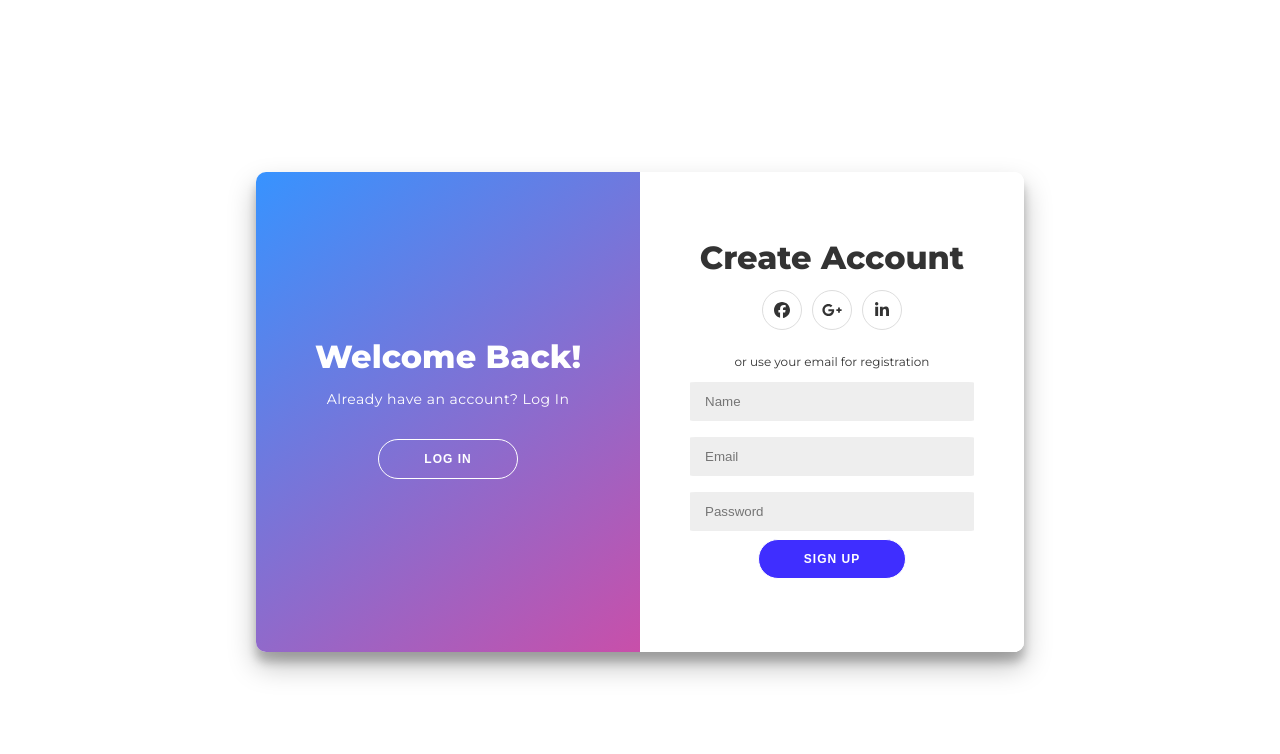
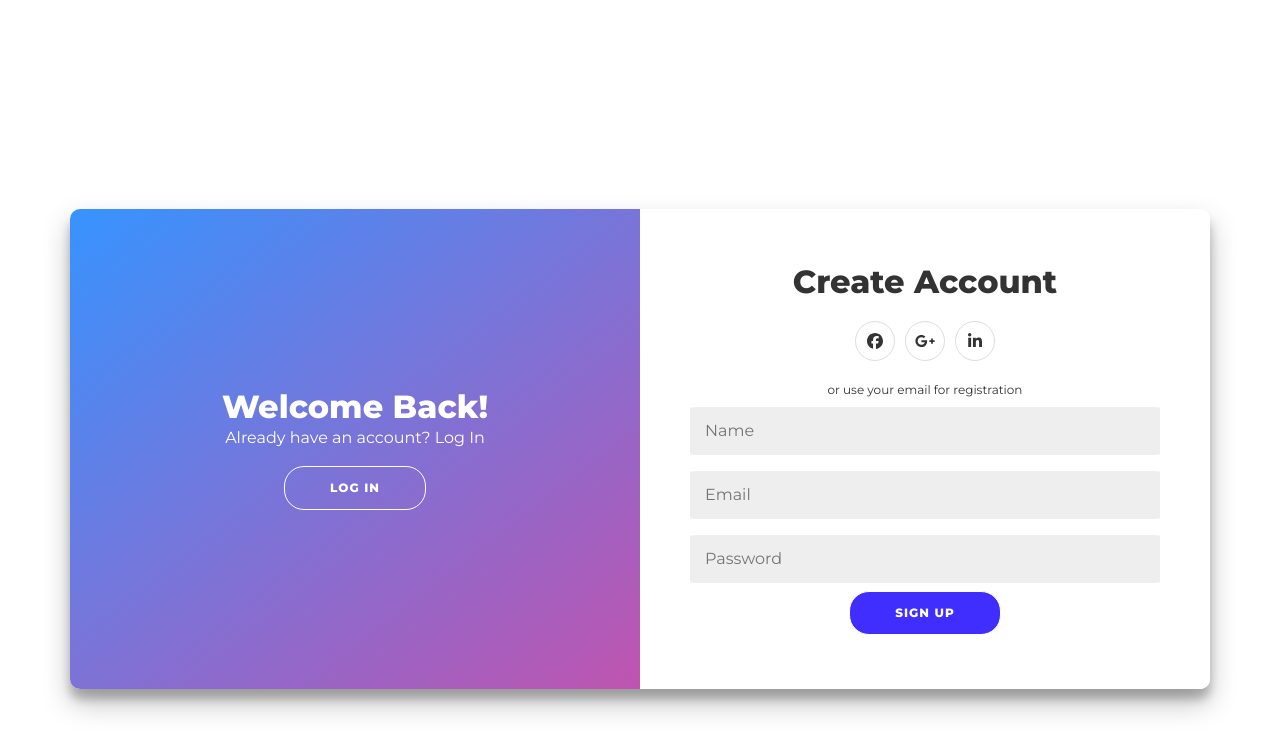
Before and after one commit to escalandres/PasswordManager, a React (Vite) app in the folder client/: page / in a window 1280 px wide. Both pictures are taken after a click on the button "SIGN UP". Shown: the top 754 px of the page. Built offline with nearby package versions, Linux system fonts and the light colour scheme.

Commit message:
AlertMessage component added, styles fixed

```diff
--- /dev/null
+++ b/client/src/components/AlertMessage.jsx
@@ -0,0 +1,14 @@
+import React, { Component } from 'react';
+import Alert from 'react-bootstrap/Alert';
+import '../css/alert.css';
+export default class AlertMessage extends Component{
+    render(){
+        return(
+            <div id="" className="">
+                <Alert className="alert" variant={this.props.type}>
+                    {this.props.text}
+                </Alert>
+            </div>
+        )
+    }
+}
--- a/client/src/components/Login.jsx
+++ b/client/src/components/Login.jsx
@@ -5,7 +5,13 @@ import axios from 'axios';
 import { FontAwesomeIcon } from "@fortawesome/react-fontawesome";
 import {faFacebook,faGooglePlusG, faLinkedinIn} from "@fortawesome/free-brands-svg-icons";
 import '../css/login.css';
-import {faSpinner} from "@fortawesome/free-solid-svg-icons"
+import {faSpinner} from "@fortawesome/free-solid-svg-icons";
+import AlertMessage from "./AlertMessage";
+// import {Alert} from 'react-bootstrap/';
+import Alert from 'react-bootstrap/Alert';
+
+//
+
 
 const cookies = new Cookies();
 const initialState = {
@@ -35,6 +41,7 @@ const Login = () => {
     }, []);
     const navigate = useNavigate();
     const [form, setForm] = useState(initialState);
+    const [show, setShow] = React.useState(false)
     const [isSignup, setIsSignup] = useState(false);
     const switchMode = () => {
         setIsSignup((prevIsSignup) => !prevIsSignup);
@@ -78,7 +85,9 @@ const Login = () => {
                 }, 2000);
 
             }
-
+            else{
+                setShow(true)
+            }
 
             // cookies.set('token', token);
             // cookies.set('username', username);
@@ -98,13 +107,16 @@ const Login = () => {
 
     return(
         <div className="body">
+            <div id="alert-container" className="alert-container">
+                <AlertMessage type="danger" text="¡El email y/o contraseña son incorrectos!"/>
+            </div>
             <div id="load-container" className="load-container hide">
                 <FontAwesomeIcon className="load-icon fa-pulse fa-3x fa-fw" icon={faSpinner} />
             </div>
             <div className="container" id="container">
                 <div className="form-container sign-up-container">
                     <form action="#" onSubmit={handleSubmit}>
-                        <h1 className="h1-black">Create Account</h1>
+                        <h1 className="h1-black pm-h1">Create Account</h1>
                         <div className="social-container">
                             <a href="#" className="social">
                             <FontAwesomeIcon className="icon" icon={faFacebook}/>
@@ -116,18 +128,18 @@ const Login = () => {
                             <FontAwesomeIcon className="icon" icon={faLinkedinIn} /></a>
                         </div>
                         <span>or use your email for registration</span>
-                            <input type="text" placeholder="Name" name="sname"
+                            <input className="pm-input" type="text" placeholder="Name" name="sname"
                                 onChange={handleChange}/>
-                            <input type="email" placeholder="Email" name="semail"
+                            <input className="pm-input" type="email" placeholder="Email" name="semail"
                                 onChange={handleChange}/>
-                            <input type="password" placeholder="Password" name="spassword"
+                            <input className="pm-input" type="password" placeholder="Password" name="spassword"
                                 onChange={handleChange}/>
-                            <button>Sign Up</button>
+                            <button className="pm-btn">Sign Up</button>
                     </form>
                 </div>
                 <div className="form-container log-in-container">
                     <form onSubmit={handleSubmit}>
-                        <h1 className="h1-black">Log in</h1>
+                        <h1 className="h1-black pm-h1">Log in</h1>
                         <div className="social-container">
                             <a href="#" className="social">
                             <FontAwesomeIcon className="icon" icon={faFacebook}/>
@@ -139,25 +151,25 @@ const Login = () => {
                             <FontAwesomeIcon className="icon" icon={faLinkedinIn} /></a>
                         </div>
                         <span>or use your account</span>
-                            <input type="email" placeholder="Email" name="lemail"
+                            <input className="pm-input" type="email" placeholder="Email" name="lemail"
                                 onChange={handleChange}/>
-                            <input type="password" className="mb" placeholder="Password" name="lpassword"
+                            <input className="pm-input" type="password" placeholder="Password" name="lpassword"
                                 onChange={handleChange}/>
-                            <a href="/change-password">Forgot your password?</a>
-                            <button>Log In</button>
+                            <a className="pm-a" href="/change-password">Forgot your password?</a>
+                            <button className="pm-btn">Log In</button>
                     </form>
                 </div>
                 <div className="overlay-container">
                     <div className="overlay">
                         <div className="overlay-panel overlay-left">
-                            <h1>Welcome Back!</h1>
+                            <h1 className="pm-h1">Welcome Back!</h1>
                             <p>Already have an account? Log In</p>
-                            <button className="ghost" id="logIn" onClick={switchMode}>Log In</button>
+                            <button className="pm-btn ghost" id="logIn" onClick={switchMode}>Log In</button>
                         </div>
                         <div className="overlay-panel overlay-right">
-                            <h1>Hello, There!</h1>
+                            <h1 className="pm-h1">Hello, There!</h1>
                             <p>Don't have an account? Sign Up Free</p>
-                            <button className="ghost" id="signUp" onClick={switchMode}>Sign Up</button>
+                            <button className="pm-btn ghost" id="signUp" onClick={switchMode}>Sign Up</button>
                         </div>
                     </div>
                 </div>
--- a/client/src/components/PasswordGallery.jsx
+++ b/client/src/components/PasswordGallery.jsx
@@ -7,8 +7,8 @@ import {faSpinner} from "@fortawesome/free-solid-svg-icons"
 import '../css/login.css';
 import '../css/password.css';
 import CryptoJS from "crypto-js";
-import Button from 'react-bootstrap/Button';
-import Form from 'react-bootstrap/Form';
+import {Button, Form, Alert} from 'react-bootstrap';
+
 let i = 1;
 function encryptMessage(data){
     var ciphertext = CryptoJS.AES.encrypt(JSON.stringify(data), import.meta.env.VITE_FILE_KEY).toString();
@@ -136,7 +136,9 @@ class PasswordGallery extends React.Component {
                     }
 
                     <FontAwesomeIcon className="load-icon fa-pulse fa-3x fa-fw" icon={faSpinner} />
-
+                    <Alert id="alert" variant="danger" fade="false" show="true">
+                    ¡El email y/o contraseña son incorrectos!
+                </Alert>
                 </div>
             </div>
         </div>
--- a/client/src/components/ResetPassword.jsx
+++ b/client/src/components/ResetPassword.jsx
@@ -61,40 +61,40 @@ const ResetPassword = () => {
                     <h1 className="h1-black">Recupere su cuenta</h1>
                     <div className="form__section">
                         <div className="input-container">
-                            <label>Correo electrónico</label>
-                            <input type="email" placeholder="Email" name="email"
+                            <label className="pm-label">Correo electrónico</label>
+                            <input className="pm-input" type="email" placeholder="Email" name="email"
                                 onChange={handleChange}/>
                         </div>
                         {!isChecked &&(
                             <div className="input-container">
-                                <label>Nombre</label>
-                                <input type="text" placeholder="Name" name="name"
+                                <label className="pm-label">Nombre</label>
+                                <input className="pm-input" type="text" placeholder="Name" name="name"
                                     onChange={handleChange}/>
                             </div>
                         )}
                         {isChecked &&(
                             <div className="input-container">
-                                <label>New Password</label>
-                                <input type="password" placeholder="New Password" name="password"
+                                <label className="pm-label">New Password</label>
+                                <input className="pm-input" type="password" placeholder="New Password" name="password"
                                     onChange={handleChange}/>
                             </div>
                         )}
                     </div>
 
-                    <button className="reset-btn" type="submit">Recuperar Contraseña</button>
+                    <button className="reset-btn pm-btn" type="submit">Recuperar Contraseña</button>
 
                 </form>
             </div>
             <div className="overlay-container">
                 <div className="overlay">
                     <div className="overlay-panel overlay-right">
-                        <h1>Hello, There!</h1>
+                        <h1 className="pm-h1">Hello, There!</h1>
                         <div className="reset-text__container">
-                            <p>
+                            <p className="pm-p">
                                 <span className="reset-span">¿No tienes una cuenta?</span>
                                 <a href="/" className="reset-a">Registrate</a>
                             </p>
-                            <p>
+                            <p className="pm-p">
                                 <span className="reset-span">También puedes</span>
                                 <a href="/" className="reset-a">Iniciar sesión</a>
                             </p>
--- /dev/null
+++ b/client/src/css/alert.css
@@ -0,0 +1,21 @@
+.alert{
+    opacity: 0;
+    animation: alert 2s;
+}
+
+@keyframes alert {
+
+    0%{
+        opacity: 0;
+    }
+    40%{
+        opacity:  1;
+    }
+    60% {
+        opacity: 1;
+    }
+
+    100% {
+        opacity: 0;
+    }
+}
--- a/client/src/css/login.css
+++ b/client/src/css/login.css
@@ -20,7 +20,7 @@
     margin: -20px 0 50px;
 }
 
-h1 {
+.pm-h1 {
     font-size: 2rem;
     font-weight: bold;
     margin: 0;
@@ -30,7 +30,7 @@ h2 {
     text-align: center;
 }
 
-p {
+.pm-p {
     font-size: 14px;
     font-weight: 500;
     line-height: 20px;
@@ -56,7 +56,7 @@ a:hover{
     color: #535bf2;
 }
 
-button {
+.pm-btn {
     border-radius: 20px;
     border: 1px solid #FFF;
     background-color: var(--electric-blue);
@@ -69,17 +69,17 @@ button {
     transition: 0.5s;
 }
 
-button:active {
+.pm-btn:active {
     transform: scale(0.95);
 }
 
-button:hover{
+.pm-btn:hover{
     background-color: #FFFFFF;
     color: var(--electric-blue);
     border: .1px solid var(--electric-blue);
 }
 
-button:focus {
+.pm-btn:focus {
     outline: none;
 }
 
@@ -107,7 +107,7 @@ form {
     text-align: center;
 }
 
-input {
+.pm-input {
     background-color: #eee;
     border: none;
     padding: 12px 15px;
@@ -275,7 +275,7 @@ input {
     color: var(--icon);
 }
 
-input{
+.pm-input{
     border-radius: 2%;
 }
 
@@ -289,7 +289,7 @@ input{
     margin: 0.3rem 0;
 }
 
-label{
+.pm-label{
     color: var(--icon);
     text-align: left;
 }
@@ -337,3 +337,26 @@ label{
 .hide{
     display: none;
 }
+
+.pm-a{
+    text-decoration: none;
+}
+
+/* .alert{
+    opacity: 0;
+    animation: alert 2s;
+}
+
+@keyframes alert {
+
+    0%{
+        opacity: 0;
+    }
+    49.99% {
+        opacity: 1;
+    }
+
+    100% {
+        opacity: 0;
+    }
+} */
--- a/client/src/main.jsx
+++ b/client/src/main.jsx
@@ -5,7 +5,7 @@ import App from './App';
 import ResetPassword from './components/ResetPassword'
 import PasswordGallery from './components/PasswordGallery';
 import './index.css'
-
+import '../node_modules/bootstrap/dist/css/bootstrap.min.css';
 const router = createBrowserRouter(
   [
     {
```
